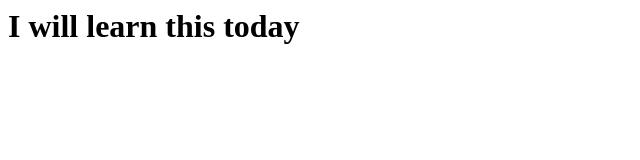
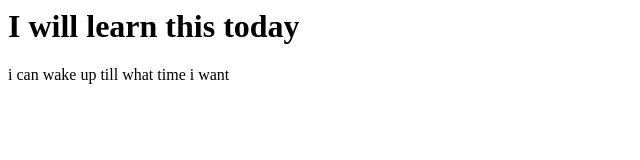
Before and after one commit to Pooja19122001/second, a plain HTML site: page index.html in a window 1280 px wide. Shown: the whole page, without its empty margins (0-640 px from the left). Drawn offline with Linux system fonts and the light colour scheme.

Commit message:
add index

```diff
--- a/index.html
+++ b/index.html
@@ -1 +1,4 @@
 <h1>I will learn this today</h1>
+<p>
+    i can wake up till what time i want
+</p>
```
